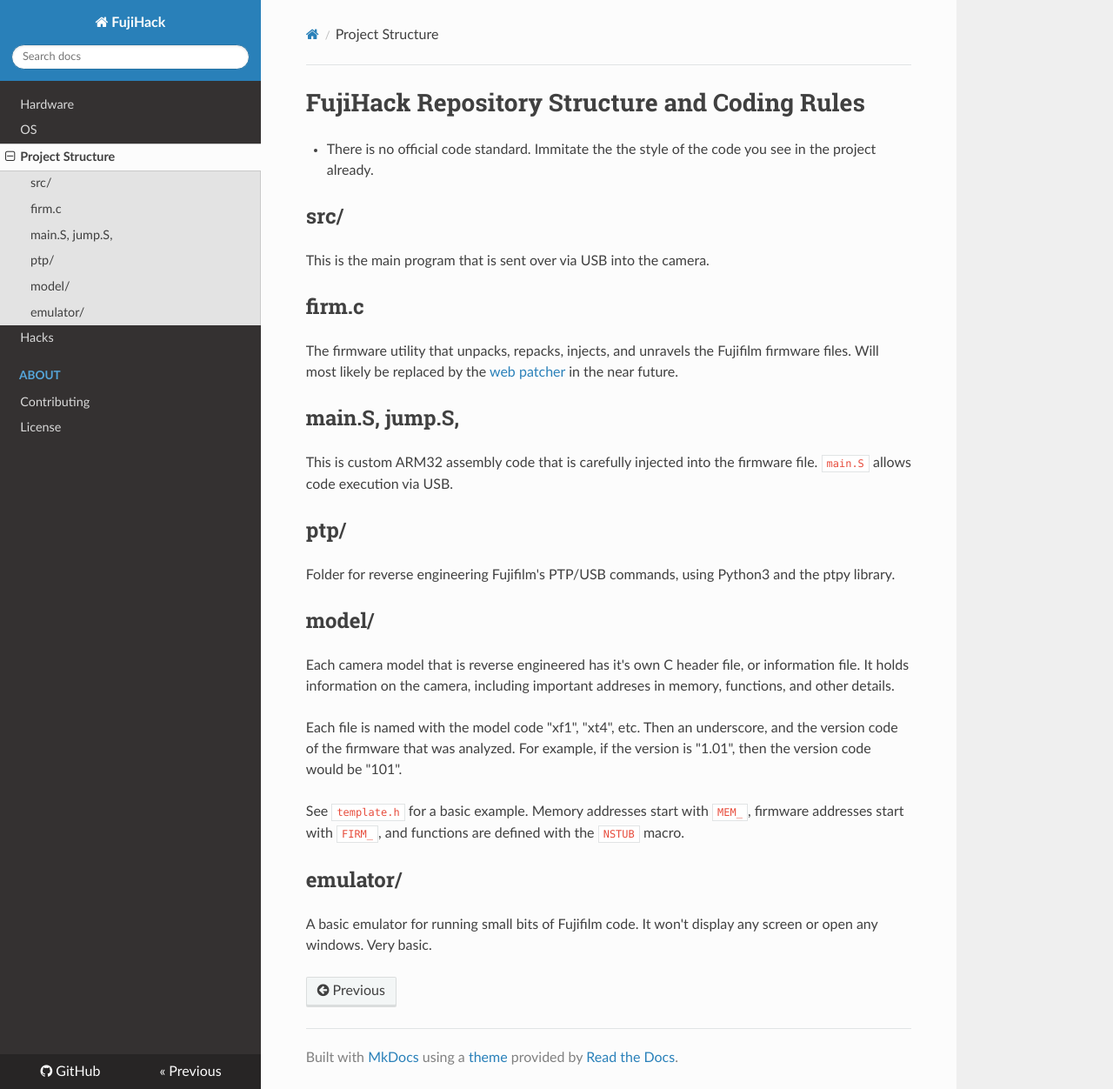
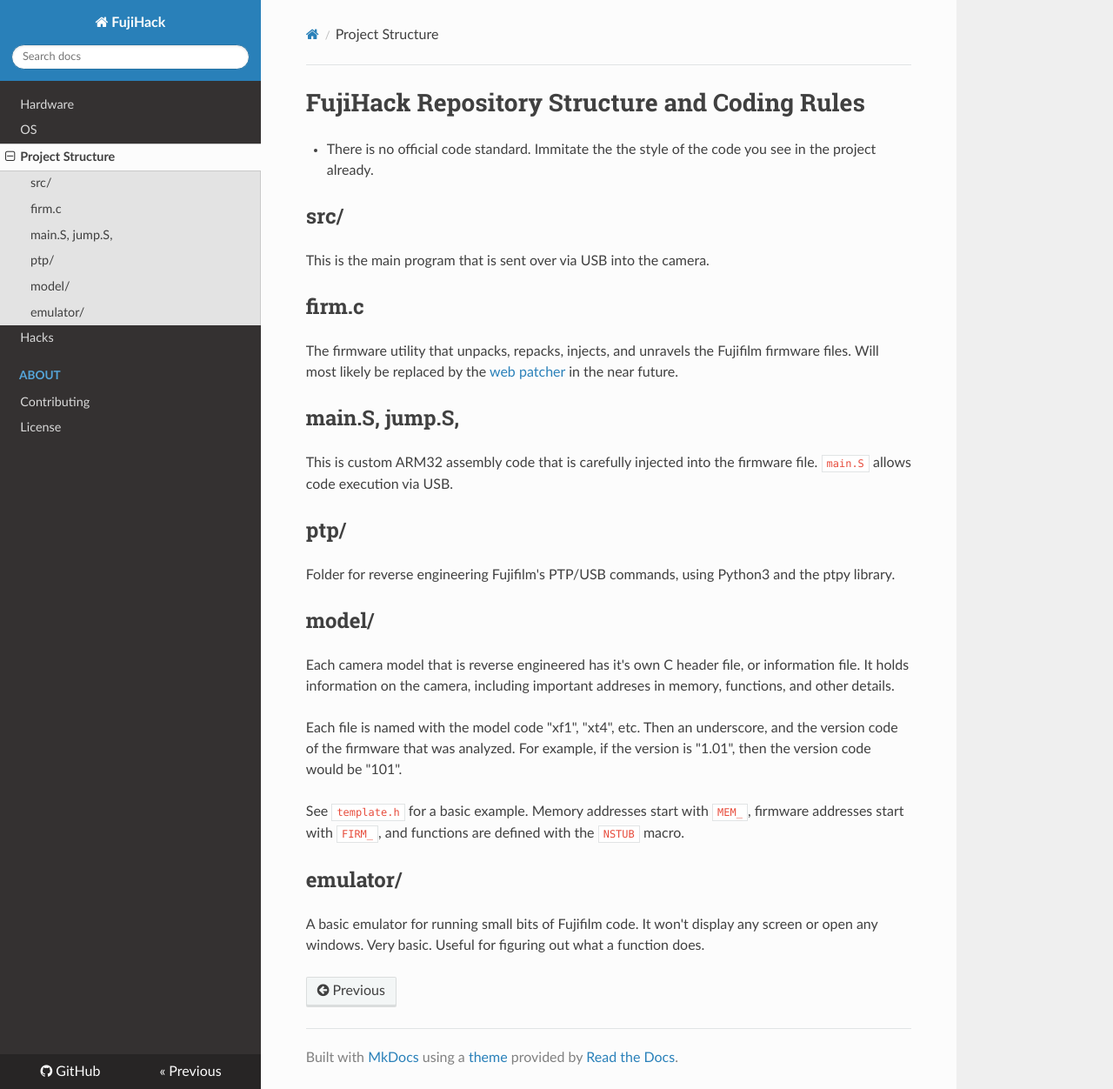
Before and after one commit to fujihack/wiki, an MkDocs documentation site: the page built from docs/structure.md, in a window 1280 px wide and 1252 px high. Shown: the whole window at 87% size. Built offline with MkDocs 1.6.1, drawn with Linux system fonts in a browser that asks for light colours; nearby versions of some CDN libraries.

Commit message:
Update structure.md

```diff
--- a/docs/structure.md
+++ b/docs/structure.md
@@ -1,4 +1,4 @@
-#FujiHack Repository Structure and Coding Rules
+# FujiHack Repository Structure and Coding Rules
 - There is no official code standard. Immitate the the style of the code you see in the project already.
 
 ## src/
@@ -27,3 +27,4 @@ and functions are defined with the `NSTUB` macro.
 
 ## emulator/
 A basic emulator for running small bits of Fujifilm code. It won't display any screen or open any windows. Very basic.
+Useful for figuring out what a function does.
```
